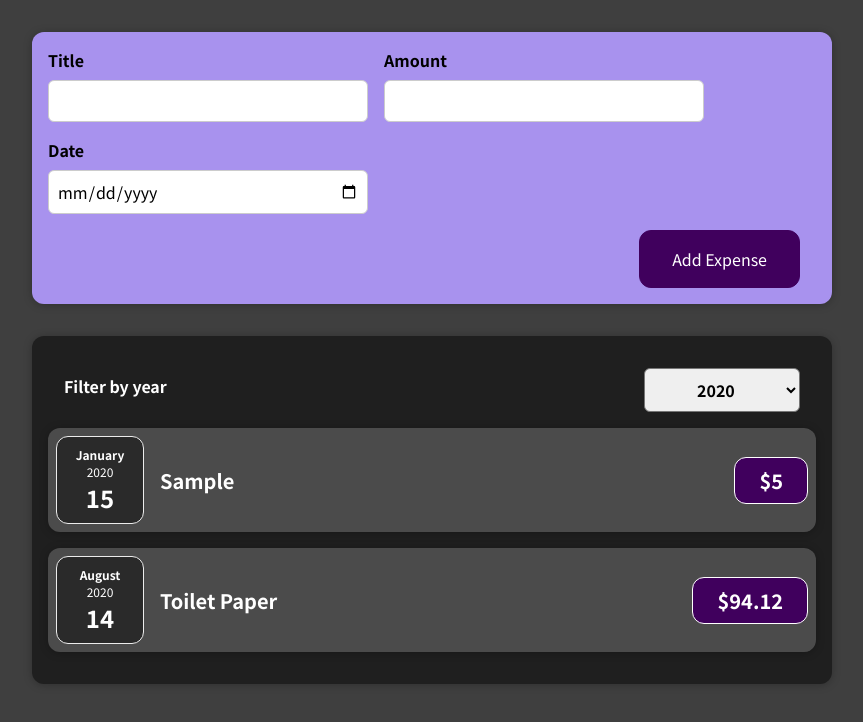
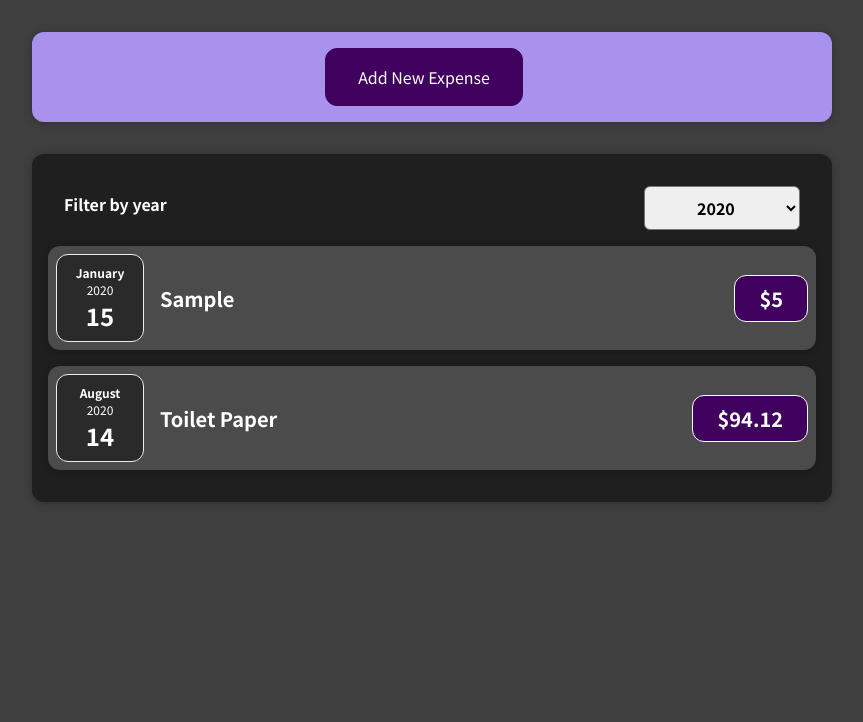
Before and after one commit to fayeyoussou/react-learn, a React (Create React App) app in the folder 01-starting/: page / in a window 1280 px wide. Both pictures are taken after typing "Sample", "5", "2020-01-15" into the empty fields and a click on the button "Add Expense". Shown: the top 722 px of the page, without its empty margins (208-1071 px from the left). Built offline with nearby package versions, Linux system fonts and the light colour scheme.

Commit message:
03-List/03-assignement4

```diff
--- /dev/null
+++ b/01-starting/src/components/NewExpense/AddExpense.js
@@ -0,0 +1,9 @@
+import './NewExpense.css'
+const AddExpense = props => {
+  return (
+    <div className="new-expense button">
+      <button onClick={props.change}>Add New Expense</button>
+    </div>
+  )
+}
+export default AddExpense
--- a/01-starting/src/components/NewExpense/ExpenseForm.js
+++ b/01-starting/src/components/NewExpense/ExpenseForm.js
@@ -38,7 +38,12 @@ const ExpenseForm = (props) => {
     //   enteredDate: event.target.value,
     // });
   };
-
+  const clear = _=>{
+    setEnteredTitle('');
+    setEnteredAmount('');
+    setEnteredDate('');
+    props.change()
+  }
   const submitHandler = (event) => {
     event.preventDefault();
 
@@ -49,9 +54,7 @@ const ExpenseForm = (props) => {
     };
 
     props.onSaveExpenseData(expenseData);
-    setEnteredTitle('');
-    setEnteredAmount('');
-    setEnteredDate('');
+    clear()
   };
 
   return (
@@ -86,7 +89,9 @@ const ExpenseForm = (props) => {
           />
         </div>
       </div>
+
       <div className='new-expense__actions'>
+        <button onClick ={clear}>Cancel</button>
         <button type='submit'>Add Expense</button>
       </div>
     </form>
--- a/01-starting/src/components/NewExpense/NewExpense.js
+++ b/01-starting/src/components/NewExpense/NewExpense.js
@@ -1,4 +1,5 @@
-import React from 'react';
+import {useState} from 'react';
+import AddExpense from './AddExpense';
 
 import ExpenseForm from './ExpenseForm';
 import './NewExpense.css';
@@ -11,12 +12,17 @@ const NewExpense = (props) => {
     };
     props.onAddExpense(expenseData);
   };
-
-  return (
+  const [form,changeForm] = useState(true)
+  const toggleAdd = ()=>{
+    changeForm(formstat=>{
+        return !formstat
+    })
+  }
+  return form ? (
     <div className='new-expense'>
-      <ExpenseForm onSaveExpenseData={saveExpenseDataHandler} />
+      <ExpenseForm onSaveExpenseData={saveExpenseDataHandler} change = {toggleAdd}/>
     </div>
-  );
+  ) : <AddExpense change = {toggleAdd}/>;
 };
 
 export default NewExpense;
```
